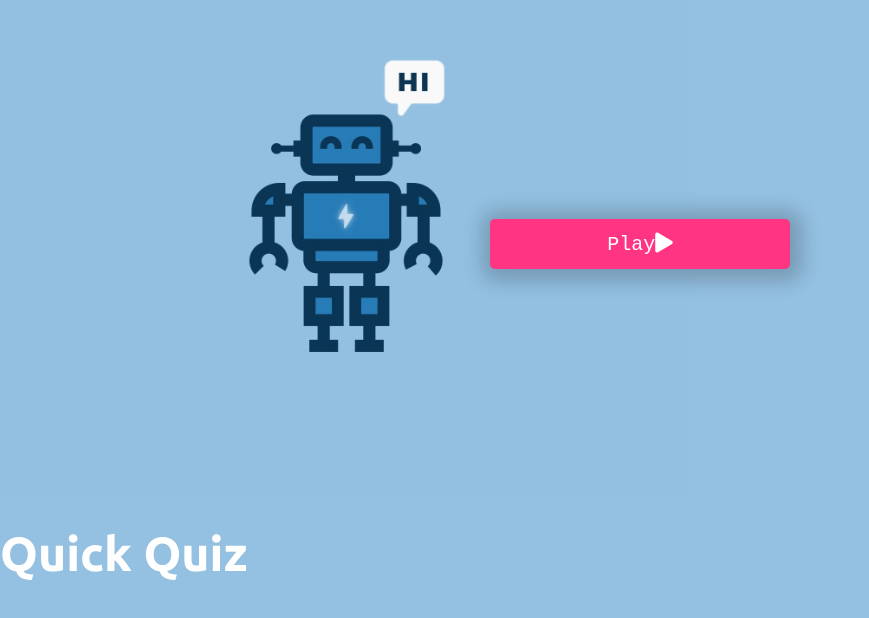
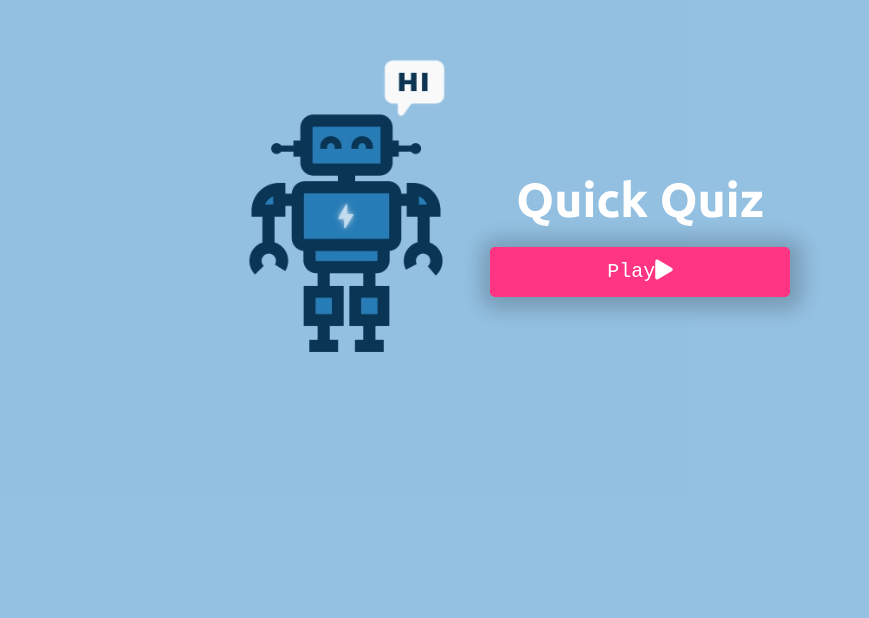
Before and after one commit to FIDELIS-TUWEI/Quiz-App-JS, a plain HTML site: page Project/index.html in a window 1280 px wide. Shown: the part 106-724 px from the top of the page, without its empty margins (0-869 px from the left). Drawn offline with Linux system fonts and the light colour scheme.

Commit message:
end-game css

```diff
--- a/Project/JS/index.js
+++ b/Project/JS/index.js
@@ -7,7 +7,7 @@ document.body.append(mainContainer);
 const indexHeader = document.createElement('div');
 indexHeader.setAttribute('class', 'index__header');
 indexHeader.innerHTML = `<h1>Quick Quiz</h1>`
-document.body.appendChild(indexHeader);
+mainContainer.appendChild(indexHeader)
 
 // Play Button
 const playButton = document.createElement('a');
--- a/Project/Styles/index.css
+++ b/Project/Styles/index.css
@@ -1,6 +1,6 @@
 @import url('https://fonts.googleapis.com/css2?family=Ubuntu:wght@300;400;500;700&display=swap');
 
-html{
+html {
     box-sizing: border-box;
   }
 
@@ -11,7 +11,9 @@ body{
     height: 100vh;
     width: 100vw;
 }
-.container{
+
+.container {
+  min-width: 100%;
   height: 65vh;
   display: flex;
   flex-direction: column;
@@ -19,16 +21,17 @@ body{
   align-items: center;
   background: url(/Project/assets/Bleep.gif) no-repeat;
   background-size: contain;
-    background-position: center left;
+  background-position: left;
   margin-top: 80px;
 }
 
-  .index__header h1{
+.index__header h1 {
+    margin: 0 auto;
     color: white;
     font-size: 3rem;
 }
 
-  button{
+button {
   cursor: pointer;
   outline: none;
   width: 300px;
@@ -43,22 +46,20 @@ body{
   box-shadow: 2px 2px 20px 10px rgba(0,0,0,0.2);
 }
 
-    button:hover{
+  button:hover {
     filter: brightness(95%);
   }
 
-    button:active{
+  button:active {
     transform: scale(0.98);
 }
 
-    button:disabled{
+  button:disabled {
     cursor: default;
     filter: brightness(30%);
 }
 
-  @media screen and (max-width: 1000px){
-
-
+@media screen and (max-width: 1000px) {
     .container{
       background-size: cover;
       background-position: center center;
```
Also changed, not shown: Project/JS/highscore.js (+13 -0 lines). Lines whose indentation alone changed are shown as unchanged.
